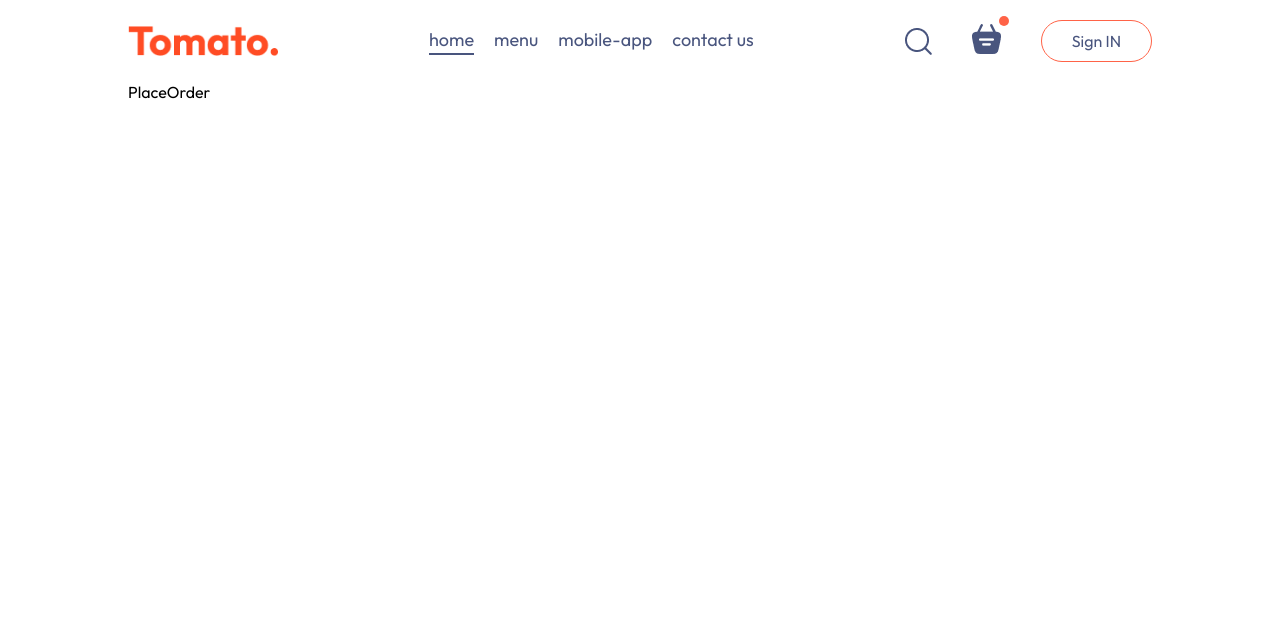
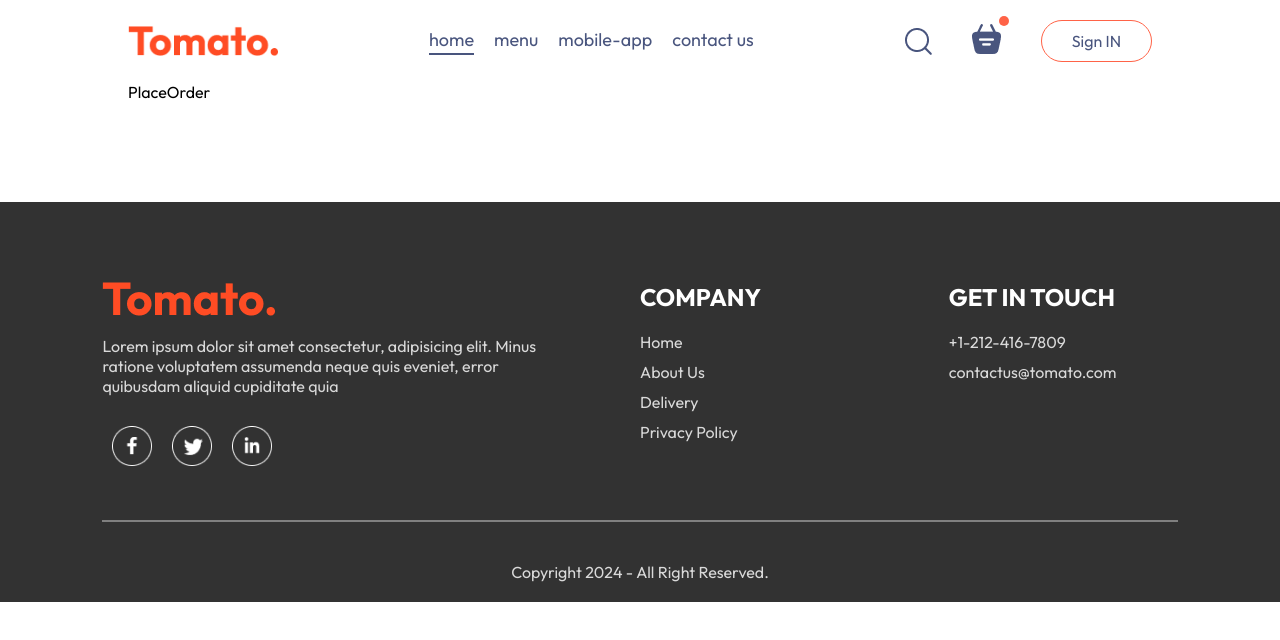
Before and after one commit to Bipin-Kalakheti/KhajaGhar, a React (Vite) app in the folder frontend/: page /order in a window 1280 px wide. Shown: the top 640 px of the page. Built offline with nearby package versions, Linux system fonts and the light colour scheme.

Commit message:
Implement footer component, food filter by category

```diff
--- a/frontend/src/App.jsx
+++ b/frontend/src/App.jsx
@@ -3,9 +3,11 @@ import Navbar from "./components/Navbar/Navbar";
 import Home from "./pages/Home/Home";
 import PlaceOrder from "./pages/PlaceOrder/PlaceOrder";
 import Cart from "./pages/Cart/Cart";
+import Footer from "./components/Footer/Footer";
 
 const App = () => {
   return (
+    <>
       <div className="app">
         <Navbar />
         <Routes>
@@ -14,6 +16,8 @@ const App = () => {
           <Route path="/order" element={<PlaceOrder />} />
         </Routes>
       </div>
+      <Footer />
+    </>
   );
 };
 
--- a/frontend/src/components/FoodDisplay/FoodDisplay.jsx
+++ b/frontend/src/components/FoodDisplay/FoodDisplay.jsx
@@ -11,6 +11,7 @@ const FoodDisplay = ({ category }) => {
       <h2>Top Dishes near You</h2>
       <div className="foodDisplay-list">
         {food_list.map((item, index) => {
+          if (category === "All" || category === item.category) {
             return (
               <FoodItem
                 key={index}
@@ -21,6 +22,7 @@ const FoodDisplay = ({ category }) => {
                 image={item.image}
               />
             );
+          }
         })}
       </div>
     </div>
--- /dev/null
+++ b/frontend/src/components/Footer/Footer.jsx
@@ -0,0 +1,48 @@
+import { assets } from "../../assets/assets";
+import "./footer.css";
+
+const Footer = () => {
+  const currentYear = new Date().getFullYear();
+  return (
+    <div className="footer">
+      <div className="footer-content">
+        <div className="footer-content-left">
+          <img src={assets.logo} alt="" />
+          <p>
+            Lorem ipsum dolor sit amet consectetur, adipisicing elit. Minus
+            ratione voluptatem assumenda neque quis eveniet, error quibusdam
+            aliquid cupiditate quia{" "}
+          </p>
+          <div className="footer-social-icons">
+            <img src={assets.facebook_icon} alt="" />
+            <img src={assets.twitter_icon} alt="" />
+            <img src={assets.linkedin_icon} alt="" />
+          </div>
+        </div>
+        <div className="footer-content-center">
+          <h2>COMPANY</h2>
+          <ul>
+            <li>Home</li>
+            <li>About Us</li>
+            <li>Delivery</li>
+            <li>Privacy Policy</li>
+          </ul>
+        </div>
+
+        <div className="footer-content-right">
+          <h2>GET IN TOUCH</h2>
+          <ul>
+            <li>+1-212-416-7809</li>
+            <li>contactus@tomato.com</li>
+          </ul>
+        </div>
+      </div>
+      <hr />
+      <p className="footer-copyright">
+        Copyright {currentYear} - All Right Reserved.
+      </p>
+    </div>
+  );
+};
+
+export default Footer;
--- /dev/null
+++ b/frontend/src/components/Footer/footer.css
@@ -0,0 +1,50 @@
+.footer {
+  color: #d9d9d9;
+  background-color: #323232;
+  display: flex;
+  flex-direction: column;
+  align-items: center;
+  gap: 20px;
+  padding: 20px 8vw;
+  padding-top: 80px;
+  margin-top: 100px;
+}
+
+.footer-content {
+  width: 100%;
+  display: grid;
+  grid-template-columns: 2fr 1fr 1fr;
+  gap: 80px;
+}
+
+.footer-content-left,
+.footer-content-right,
+.footer-content-center {
+  display: flex;
+  flex-direction: column;
+  align-items: start;
+  gap: 20px;
+
+  li {
+    list-style: none;
+    margin-bottom: 10px;
+    cursor: pointer;
+  }
+
+  h2 {
+    color: white;
+  }
+}
+
+.footer-social-icons img {
+  width: 40px;
+  margin: 10px;
+}
+
+.footer hr {
+  width: 100%;
+  height: 2px;
+  margin: 20px 0px;
+  background-color: grey;
+  border: none;
+}
```
Lines whose indentation alone changed are shown as unchanged.
